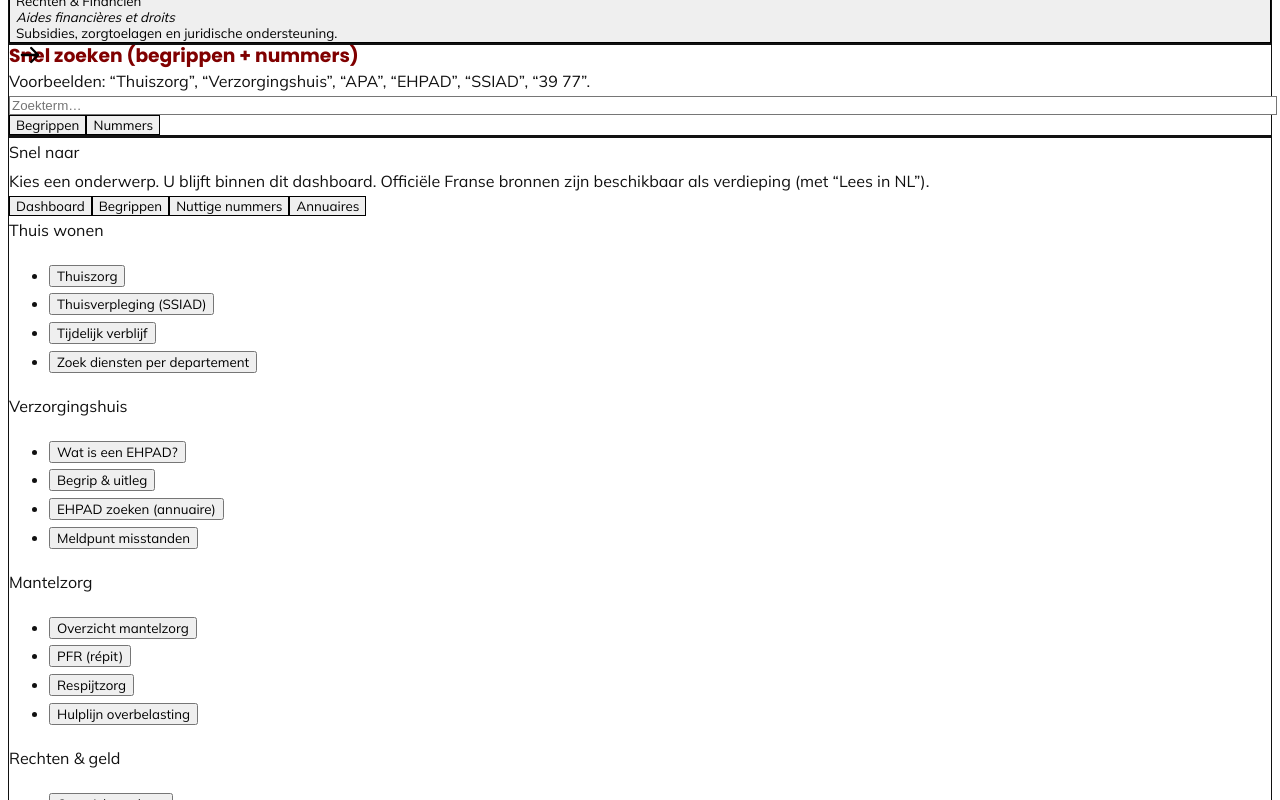
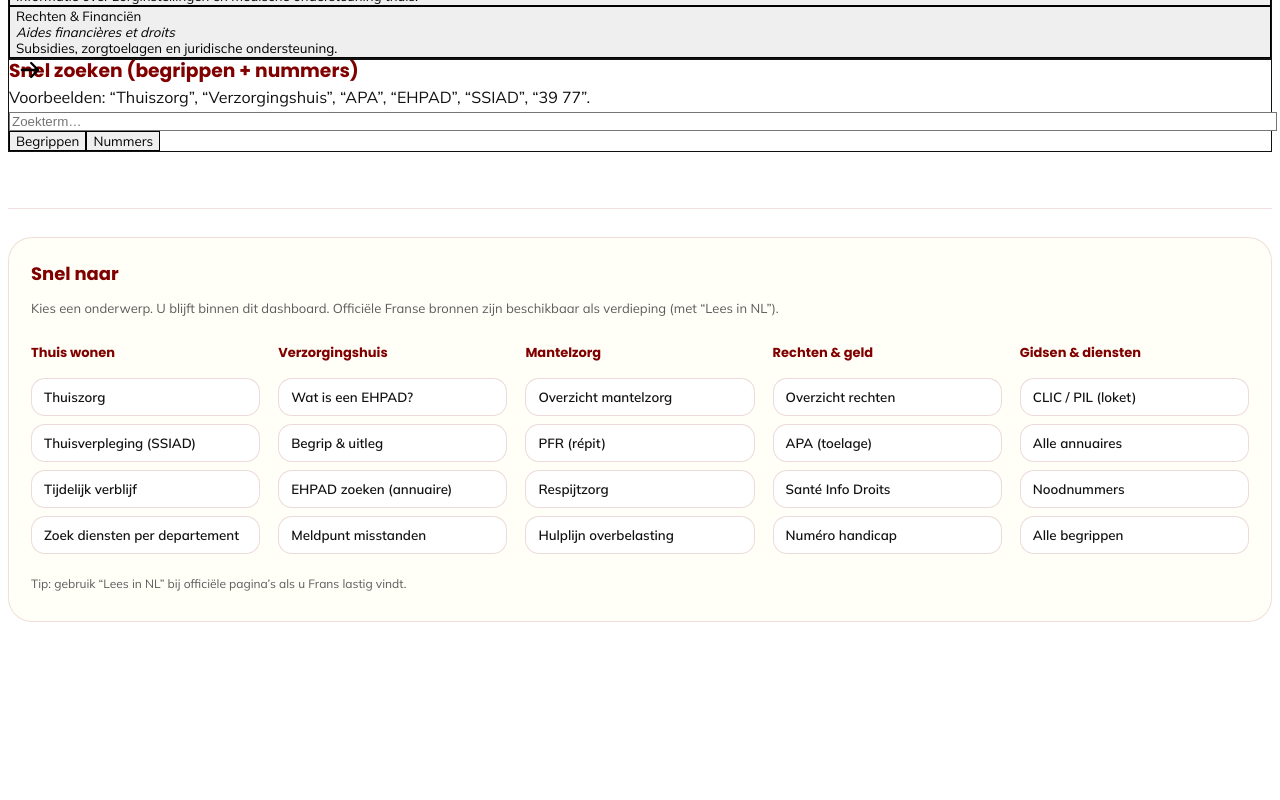
Before and after one commit to antonnoe/Ouderenzorg, a Next.js app: page / in a window 1280 px wide. Shown: the part 600-1400 px from the top of the page. After the commit the page ends 1258 px from the top, so only its background shows below. Built offline with nearby package versions, Linux system fonts and the light colour scheme.

Commit message:
Refactor FooterNav and adjust footer layout
Refactor FooterNav component and update layout

```diff
--- a/src/app/page.tsx
+++ b/src/app/page.tsx
@@ -18,7 +18,6 @@ function nlTranslateUrl(url: string) {
   return `https://translate.google.com/translate?sl=auto&tl=nl&u=${u}`;
 }
 
-// alias → extra zoektermen (OR)
 const queryAliases: Array<[string, string[]]> = [
   ['thuiszorg', ['ssiad', 'soins infirmiers', 'domicile']],
   ['zorg aan huis', ['ssiad', 'domicile']],
@@ -110,106 +109,68 @@ type FooterAction =
   | { kind: 'view'; view: View; q?: string }
   | { kind: 'category'; categoryId: string };
 
-function FooterNav({
-  onAction
-}: {
-  onAction: (a: FooterAction) => void;
-}) {
-  const linkClass =
-    'text-sm text-gray-700 hover:text-maroon hover:underline underline-offset-4 transition';
-
+function FooterNav({ onAction }: { onAction: (a: FooterAction) => void }) {
   return (
-    <footer className="mt-14 border-t border-maroon/10 pt-10 pb-10">
-      <div className="bg-softYellow/20 border border-maroon/10 rounded-3xl p-6 md:p-8">
-        <div className="flex flex-col lg:flex-row lg:items-start lg:justify-between gap-6">
-          <div className="max-w-xl">
-            <div className="text-xl font-bold font-poppins text-maroon">Snel naar</div>
-            <p className="text-sm text-gray-700 mt-2">
+    <footer className="zk-footer">
+      <div className="zk-footer-box">
+        <div className="zk-footer-title">Snel naar</div>
+        <div className="zk-footer-sub">
           Kies een onderwerp. U blijft binnen dit dashboard. Officiële Franse bronnen zijn beschikbaar als verdieping (met “Lees in NL”).
-            </p>
-
-            <div className="mt-4 flex flex-wrap gap-2">
-              <button
-                onClick={() => onAction({ kind: 'home' })}
-                className="px-4 py-2 rounded-xl border border-maroon/20 text-maroon font-semibold hover:bg-white transition"
-              >
-                Dashboard
-              </button>
-              <button
-                onClick={() => onAction({ kind: 'view', view: 'definities' })}
-                className="px-4 py-2 rounded-xl border border-maroon/20 text-maroon font-semibold hover:bg-white transition"
-              >
-                Begrippen
-              </button>
-              <button
-                onClick={() => onAction({ kind: 'view', view: 'contacten' })}
-                className="px-4 py-2 rounded-xl border border-maroon/20 text-maroon font-semibold hover:bg-white transition"
-              >
-                Nuttige nummers
-              </button>
-              <button
-                onClick={() => onAction({ kind: 'view', view: 'annuaires' })}
-                className="px-4 py-2 rounded-xl border border-maroon/20 text-maroon font-semibold hover:bg-white transition"
-              >
-                Annuaires
-              </button>
-            </div>
         </div>
 
-          <div className="grid grid-cols-1 sm:grid-cols-2 lg:grid-cols-5 gap-6 flex-1">
+        <div className="zk-footer-grid">
           <div>
-              <div className="text-sm font-bold font-poppins text-maroon mb-3">Thuis wonen</div>
-              <ul className="space-y-2">
-                <li><button className={linkClass} onClick={() => onAction({ kind: 'view', view: 'definities', q: 'Thuiszorg' })}>Thuiszorg</button></li>
-                <li><button className={linkClass} onClick={() => onAction({ kind: 'view', view: 'definities', q: 'SSIAD' })}>Thuisverpleging (SSIAD)</button></li>
-                <li><button className={linkClass} onClick={() => onAction({ kind: 'view', view: 'definities', q: 'Tijdelijk verblijf' })}>Tijdelijk verblijf</button></li>
-                <li><button className={linkClass} onClick={() => onAction({ kind: 'view', view: 'annuaires' })}>Zoek diensten per departement</button></li>
+            <div className="zk-col-title">Thuis wonen</div>
+            <ul>
+              <li><button className="zk-footer-link" onClick={() => onAction({ kind: 'view', view: 'definities', q: 'Thuiszorg' })}>Thuiszorg</button></li>
+              <li><button className="zk-footer-link" onClick={() => onAction({ kind: 'view', view: 'definities', q: 'SSIAD' })}>Thuisverpleging (SSIAD)</button></li>
+              <li><button className="zk-footer-link" onClick={() => onAction({ kind: 'view', view: 'definities', q: 'Tijdelijk verblijf' })}>Tijdelijk verblijf</button></li>
+              <li><button className="zk-footer-link" onClick={() => onAction({ kind: 'view', view: 'annuaires' })}>Zoek diensten per departement</button></li>
             </ul>
           </div>
 
           <div>
-              <div className="text-sm font-bold font-poppins text-maroon mb-3">Verzorgingshuis</div>
-              <ul className="space-y-2">
-                <li><button className={linkClass} onClick={() => onAction({ kind: 'view', view: 'definities', q: 'Verzorgingshuis' })}>Wat is een EHPAD?</button></li>
-                <li><button className={linkClass} onClick={() => onAction({ kind: 'view', view: 'definities', q: 'EHPAD' })}>Begrip & uitleg</button></li>
-                <li><button className={linkClass} onClick={() => onAction({ kind: 'view', view: 'annuaires', q: 'EHPAD' })}>EHPAD zoeken (annuaire)</button></li>
-                <li><button className={linkClass} onClick={() => onAction({ kind: 'contacten', view: 'contacten' as any, q: '39 77' } as any)}>Meldpunt misstanden</button></li>
+            <div className="zk-col-title">Verzorgingshuis</div>
+            <ul>
+              <li><button className="zk-footer-link" onClick={() => onAction({ kind: 'view', view: 'definities', q: 'Verzorgingshuis' })}>Wat is een EHPAD?</button></li>
+              <li><button className="zk-footer-link" onClick={() => onAction({ kind: 'view', view: 'definities', q: 'EHPAD' })}>Begrip & uitleg</button></li>
+              <li><button className="zk-footer-link" onClick={() => onAction({ kind: 'view', view: 'annuaires', q: 'EHPAD' })}>EHPAD zoeken (annuaire)</button></li>
+              <li><button className="zk-footer-link" onClick={() => onAction({ kind: 'view', view: 'contacten', q: '39 77' })}>Meldpunt misstanden</button></li>
             </ul>
           </div>
 
           <div>
-              <div className="text-sm font-bold font-poppins text-maroon mb-3">Mantelzorg</div>
-              <ul className="space-y-2">
-                <li><button className={linkClass} onClick={() => onAction({ kind: 'category', categoryId: 'repit' })}>Overzicht mantelzorg</button></li>
-                <li><button className={linkClass} onClick={() => onAction({ kind: 'view', view: 'definities', q: 'PFR' })}>PFR (répit)</button></li>
-                <li><button className={linkClass} onClick={() => onAction({ kind: 'view', view: 'definities', q: 'respijtzorg' })}>Respijtzorg</button></li>
-                <li><button className={linkClass} onClick={() => onAction({ kind: 'view', view: 'contacten', q: 'Avec nos proches' })}>Hulplijn overbelasting</button></li>
+            <div className="zk-col-title">Mantelzorg</div>
+            <ul>
+              <li><button className="zk-footer-link" onClick={() => onAction({ kind: 'category', categoryId: 'repit' })}>Overzicht mantelzorg</button></li>
+              <li><button className="zk-footer-link" onClick={() => onAction({ kind: 'view', view: 'definities', q: 'PFR' })}>PFR (répit)</button></li>
+              <li><button className="zk-footer-link" onClick={() => onAction({ kind: 'view', view: 'definities', q: 'respijtzorg' })}>Respijtzorg</button></li>
+              <li><button className="zk-footer-link" onClick={() => onAction({ kind: 'view', view: 'contacten', q: 'Avec nos proches' })}>Hulplijn overbelasting</button></li>
             </ul>
           </div>
 
           <div>
-              <div className="text-sm font-bold font-poppins text-maroon mb-3">Rechten & geld</div>
-              <ul className="space-y-2">
-                <li><button className={linkClass} onClick={() => onAction({ kind: 'category', categoryId: 'rechten_financien' })}>Overzicht rechten</button></li>
-                <li><button className={linkClass} onClick={() => onAction({ kind: 'view', view: 'definities', q: 'APA' })}>APA (toelage)</button></li>
-                <li><button className={linkClass} onClick={() => onAction({ kind: 'view', view: 'contacten', q: 'Santé Info Droits' })}>Santé Info Droits</button></li>
-                <li><button className={linkClass} onClick={() => onAction({ kind: 'view', view: 'contacten', q: '0 800 360 360' })}>Numéro handicap</button></li>
+            <div className="zk-col-title">Rechten & geld</div>
+            <ul>
+              <li><button className="zk-footer-link" onClick={() => onAction({ kind: 'category', categoryId: 'rechten_financien' })}>Overzicht rechten</button></li>
+              <li><button className="zk-footer-link" onClick={() => onAction({ kind: 'view', view: 'definities', q: 'APA' })}>APA (toelage)</button></li>
+              <li><button className="zk-footer-link" onClick={() => onAction({ kind: 'view', view: 'contacten', q: 'Santé Info Droits' })}>Santé Info Droits</button></li>
+              <li><button className="zk-footer-link" onClick={() => onAction({ kind: 'view', view: 'contacten', q: '0 800 360 360' })}>Numéro handicap</button></li>
             </ul>
           </div>
 
           <div>
-              <div className="text-sm font-bold font-poppins text-maroon mb-3">Gidsen & diensten</div>
-              <ul className="space-y-2">
-                <li><button className={linkClass} onClick={() => onAction({ kind: 'view', view: 'annuaires', q: 'CLIC' })}>CLIC / PIL (loket)</button></li>
-                <li><button className={linkClass} onClick={() => onAction({ kind: 'view', view: 'annuaires' })}>Alle annuaires</button></li>
-                <li><button className={linkClass} onClick={() => onAction({ kind: 'view', view: 'contacten', q: '112' })}>Noodnummers</button></li>
-                <li><button className={linkClass} onClick={() => onAction({ kind: 'view', view: 'definities' })}>Alle begrippen</button></li>
+            <div className="zk-col-title">Gidsen & diensten</div>
+            <ul>
+              <li><button className="zk-footer-link" onClick={() => onAction({ kind: 'view', view: 'annuaires', q: 'CLIC' })}>CLIC / PIL (loket)</button></li>
+              <li><button className="zk-footer-link" onClick={() => onAction({ kind: 'view', view: 'annuaires' })}>Alle annuaires</button></li>
+              <li><button className="zk-footer-link" onClick={() => onAction({ kind: 'view', view: 'contacten', q: '112' })}>Noodnummers</button></li>
+              <li><button className="zk-footer-link" onClick={() => onAction({ kind: 'view', view: 'definities' })}>Alle begrippen</button></li>
             </ul>
           </div>
         </div>
-        </div>
 
-        <div className="mt-8 text-xs text-gray-600">
+        <div className="zk-footnote">
           Tip: gebruik “Lees in NL” bij officiële pagina’s als u Frans lastig vindt.
         </div>
       </div>
@@ -290,18 +251,15 @@ export default function Home() {
   const cardBase =
     'group relative bg-white rounded-2xl border border-maroon/10 hover:border-maroon/30 transition shadow-sm hover:shadow-md';
 
-  // footer action handler
   const handleFooterAction = (a: FooterAction) => {
     if (a.kind === 'home') {
       goHome();
       return;
     }
-
     if (a.kind === 'category') {
       openCategoryById(a.categoryId);
       return;
     }
-
     if (a.kind === 'view') {
       setSelectedCategory(null);
       setView(a.view);
@@ -310,6 +268,8 @@ export default function Home() {
       return;
     }
   };
+
+  const current = (v: View) => (view === v ? 'page' : undefined);
 
   return (
     <main className="min-h-screen px-6 md:px-12 py-10 max-w-7xl mx-auto font-mulish leading-[1.8em]">
@@ -322,21 +282,12 @@ export default function Home() {
             </p>
           </div>
 
-          <div className="flex flex-wrap gap-2">
-            {[
-              ['Dashboard', 'dashboard'],
-              ['Begrippen', 'definities'],
-              ['Nuttige nummers', 'contacten'],
-              ['Annuaires', 'annuaires']
-            ].map(([label, v]) => (
-              <button
-                key={v}
-                onClick={() => (v === 'dashboard' ? goHome() : setView(v as View))}
-                className="px-4 py-2 rounded-xl border border-maroon/20 text-maroon font-semibold hover:bg-softYellow/60 transition"
-              >
-                {label}
-              </button>
-            ))}
+          {/* Top navigation: huisstijl-tegels */}
+          <div className="zk-topnav">
+            <button className="zk-tab" aria-current={current('dashboard')} onClick={goHome}>Dashboard</button>
+            <button className="zk-tab" aria-current={current('definities')} onClick={() => { setSelectedCategory(null); setView('definities'); }}>Begrippen</button>
+            <button className="zk-tab" aria-current={current('contacten')} onClick={() => { setSelectedCategory(null); setView('contacten'); }}>Nuttige nummers</button>
+            <button className="zk-tab" aria-current={current('annuaires')} onClick={() => { setSelectedCategory(null); setView('annuaires'); }}>Annuaires</button>
           </div>
         </div>
       </header>
@@ -446,10 +397,6 @@ export default function Home() {
 
       {view === 'category' && selectedCategory && (
         <section className="space-y-8">
-          <button onClick={goHome} className="text-maroon font-bold hover:underline font-poppins">
-            ← Terug naar dashboard
-          </button>
-
           <div className="bg-softYellow/20 p-6 md:p-8 rounded-3xl border border-maroon/10">
             <h2 className="text-3xl md:text-4xl font-bold mb-2 font-poppins text-maroon">{cleanText(selectedCategory.label_nl)}</h2>
             <div className="italic text-maroon/70 mb-6">{cleanText(selectedCategory.label_fr)}</div>
@@ -510,10 +457,6 @@ export default function Home() {
 
       {view === 'definities' && (
         <section className="space-y-6">
-          <button onClick={goHome} className="text-maroon font-bold hover:underline font-poppins">
-            ← Terug naar dashboard
-          </button>
-
           <div className="bg-white rounded-3xl p-6 md:p-8 border border-maroon/10">
             <h2 className="text-3xl font-bold font-poppins text-maroon mb-2">Begrippen (NL → FR)</h2>
             <p className="text-gray-700 mb-5">Typ om te filteren (ook op synoniemen zoals “thuiszorg”, “verzorgingshuis”).</p>
@@ -553,10 +496,6 @@ export default function Home() {
 
       {view === 'contacten' && (
         <section className="space-y-6">
-          <button onClick={goHome} className="text-maroon font-bold hover:underline font-poppins">
-            ← Terug naar dashboard
-          </button>
-
           <div className="bg-white rounded-3xl p-6 md:p-8 border border-maroon/10">
             <h2 className="text-3xl font-bold font-poppins text-maroon mb-2">Nuttige nummers</h2>
             <p className="text-gray-700 mb-5">Typ om te filteren. Bij spoed: bel 15 (SAMU) of 112.</p>
@@ -586,10 +525,6 @@ export default function Home() {
 
       {view === 'annuaires' && (
         <section className="space-y-6">
-          <button onClick={goHome} className="text-maroon font-bold hover:underline font-poppins">
-            ← Terug naar dashboard
-          </button>
-
           <div className="bg-white rounded-3xl p-6 md:p-8 border border-maroon/10">
             <h2 className="text-3xl font-bold font-poppins text-maroon mb-2">Officiële annuaires</h2>
             <p className="text-gray-700 mb-6">Gebruik als verdieping of om lokale contactpunten te vinden.</p>
@@ -627,7 +562,6 @@ export default function Home() {
         </section>
       )}
 
-      {/* FOOTER NAV on all pages */}
       <FooterNav onAction={handleFooterAction} />
     </main>
   );
```
Lines whose indentation alone changed are shown as unchanged.
